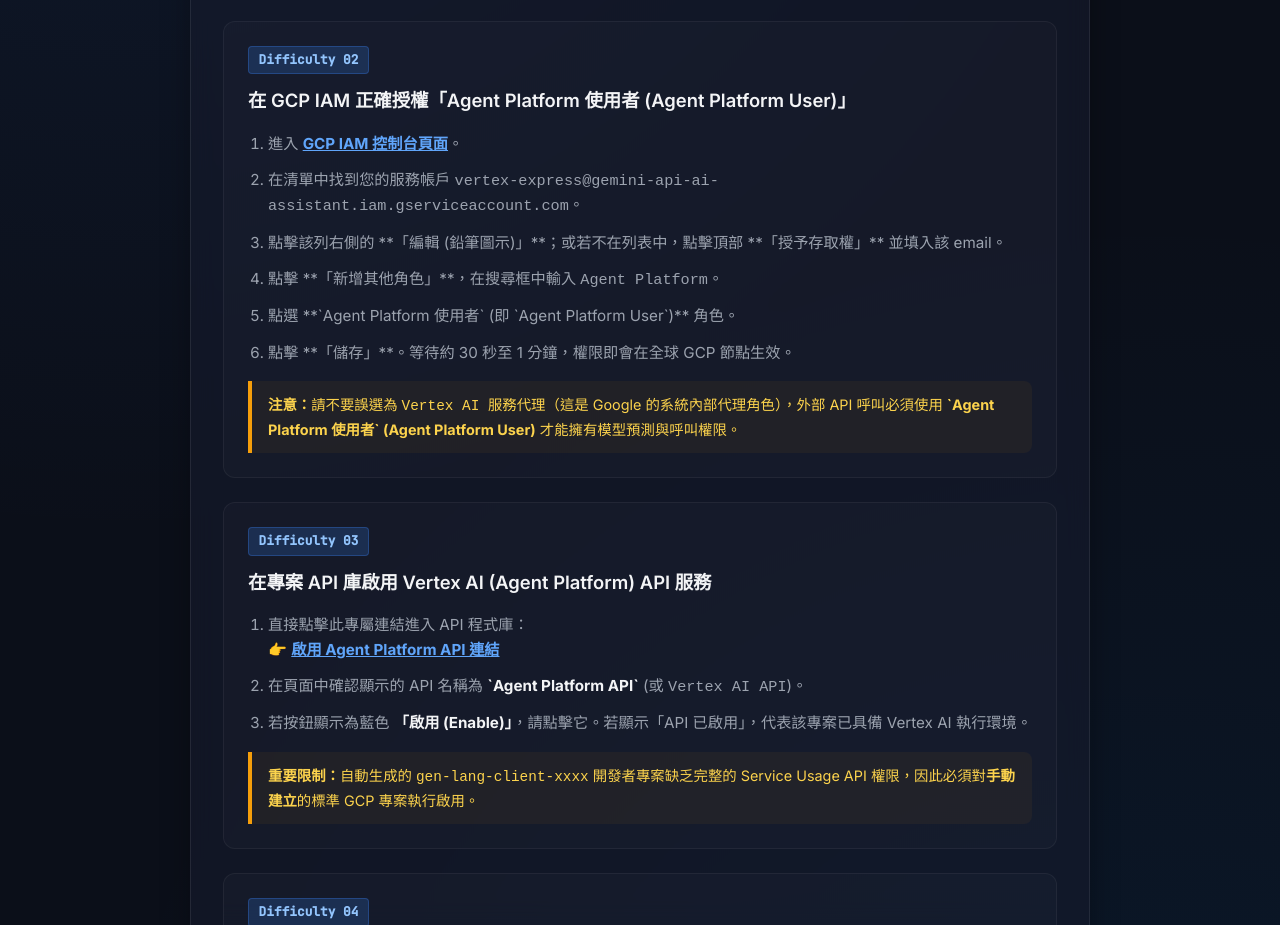
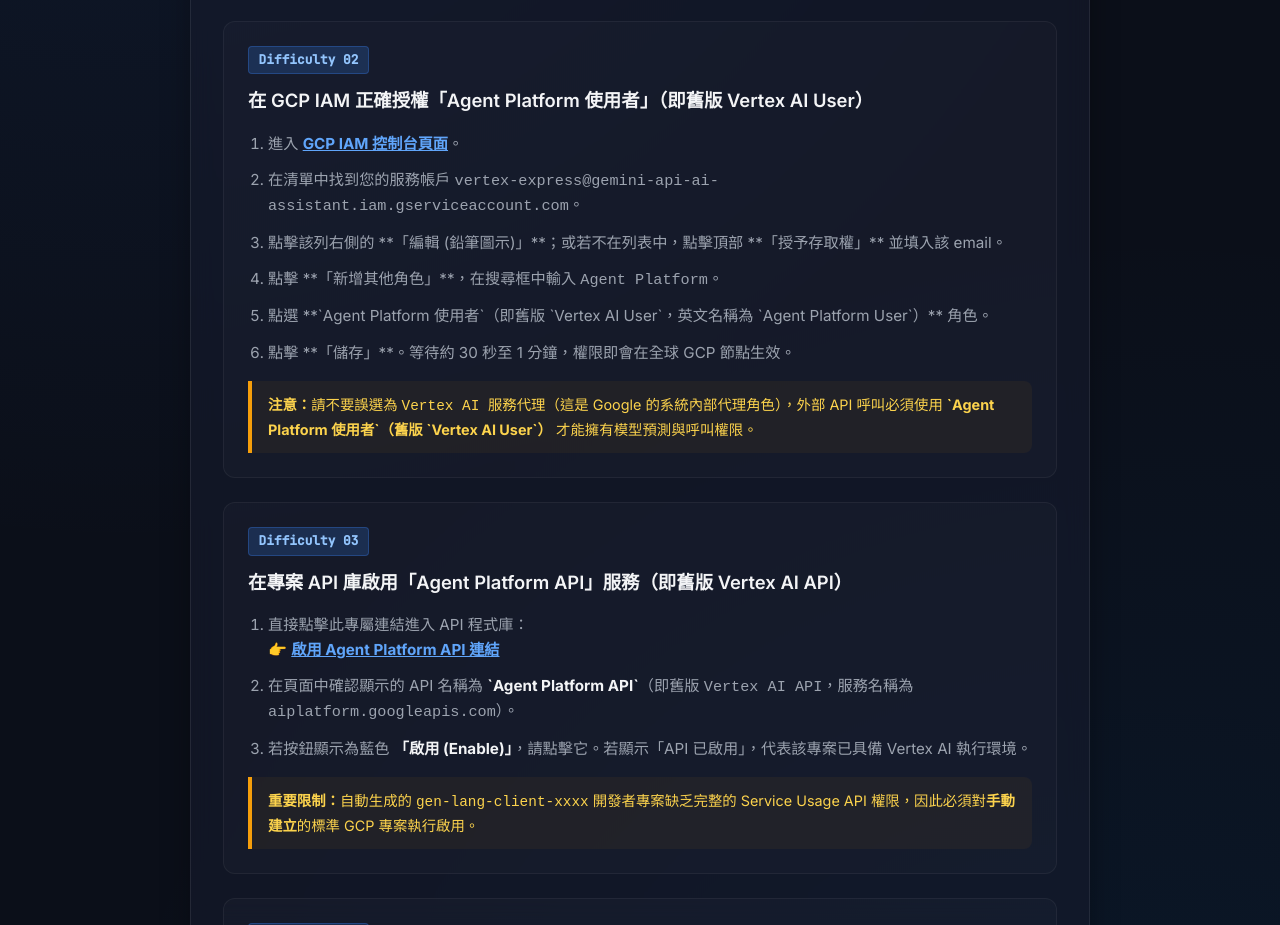
Before and after one commit to etrnya/model-hub-agent, a website: page vertex_ai_setup_guide.html in a window 1280 px wide. Shown: the part 1153-2078 px from the top of the page. Drawn offline with Linux system fonts and the light colour scheme.

Commit message:
docs(guide): document old-to-new mappings for role and API in setup guide

```diff
--- a/vertex_ai_setup_guide.html
+++ b/vertex_ai_setup_guide.html
@@ -439,27 +439,27 @@
           <!-- Difficulty 2 -->
           <div class="step-card">
             <span class="step-badge">Difficulty 02</span>
-            <div class="step-title">在 GCP IAM 正確授權「Agent Platform 使用者 (Agent Platform User)」</div>
+            <div class="step-title">在 GCP IAM 正確授權「Agent Platform 使用者」（即舊版 Vertex AI User）</div>
             <ol class="step-ol">
               <li>進入 <strong><a href="https://console.cloud.google.com/iam-admin/iam?project=gemini-api-ai-assistant" target="_blank" style="color: #60a5fa;">GCP IAM 控制台頁面</a></strong>。</li>
               <li>在清單中找到您的服務帳戶 <code>vertex-express@gemini-api-ai-assistant.iam.gserviceaccount.com</code>。</li>
               <li>點擊該列右側的 **「編輯 (鉛筆圖示)」**；或若不在列表中，點擊頂部 **「授予存取權」** 並填入該 email。</li>
               <li>點擊 **「新增其他角色」**，在搜尋框中輸入 <code>Agent Platform</code>。</li>
-              <li>點選 **`Agent Platform 使用者` (即 `Agent Platform User`)** 角色。</li>
+              <li>點選 **`Agent Platform 使用者`（即舊版 `Vertex AI User`，英文名稱為 `Agent Platform User`）** 角色。</li>
               <li>點擊 **「儲存」**。等待約 30 秒至 1 分鐘，權限即會在全球 GCP 節點生效。</li>
             </ol>
             <div class="step-tip">
-              <strong>注意：</strong>請不要誤選為 <code>Vertex AI 服務代理</code>（這是 Google 的系統內部代理角色），外部 API 呼叫必須使用 <strong>`Agent Platform 使用者` (Agent Platform User)</strong> 才能擁有模型預測與呼叫權限。
+              <strong>注意：</strong>請不要誤選為 <code>Vertex AI 服務代理</code>（這是 Google 的系統內部代理角色），外部 API 呼叫必須使用 <strong>`Agent Platform 使用者`（舊版 `Vertex AI User`）</strong> 才能擁有模型預測與呼叫權限。
             </div>
           </div>
 
           <!-- Difficulty 3 -->
           <div class="step-card">
             <span class="step-badge">Difficulty 03</span>
-            <div class="step-title">在專案 API 庫啟用 Vertex AI (Agent Platform) API 服務</div>
+            <div class="step-title">在專案 API 庫啟用「Agent Platform API」服務（即舊版 Vertex AI API）</div>
             <ol class="step-ol">
               <li>直接點擊此專屬連結進入 API 程式庫：<br>👉 <strong><a href="https://console.cloud.google.com/apis/library/aiplatform.googleapis.com?project=gemini-api-ai-assistant" target="_blank" style="color: #60a5fa;">啟用 Agent Platform API 連結</a></strong></li>
-              <li>在頁面中確認顯示的 API 名稱為 <strong>`Agent Platform API`</strong> (或 <code>Vertex AI API</code>)。</li>
+              <li>在頁面中確認顯示的 API 名稱為 <strong>`Agent Platform API`</strong>（即舊版 <code>Vertex AI API</code>，服務名稱為 <code>aiplatform.googleapis.com</code>）。</li>
               <li>若按鈕顯示為藍色 <strong>「啟用 (Enable)」</strong>，請點擊它。若顯示「API 已啟用」，代表該專案已具備 Vertex AI 執行環境。</li>
             </ol>
             <div class="step-tip">
```
